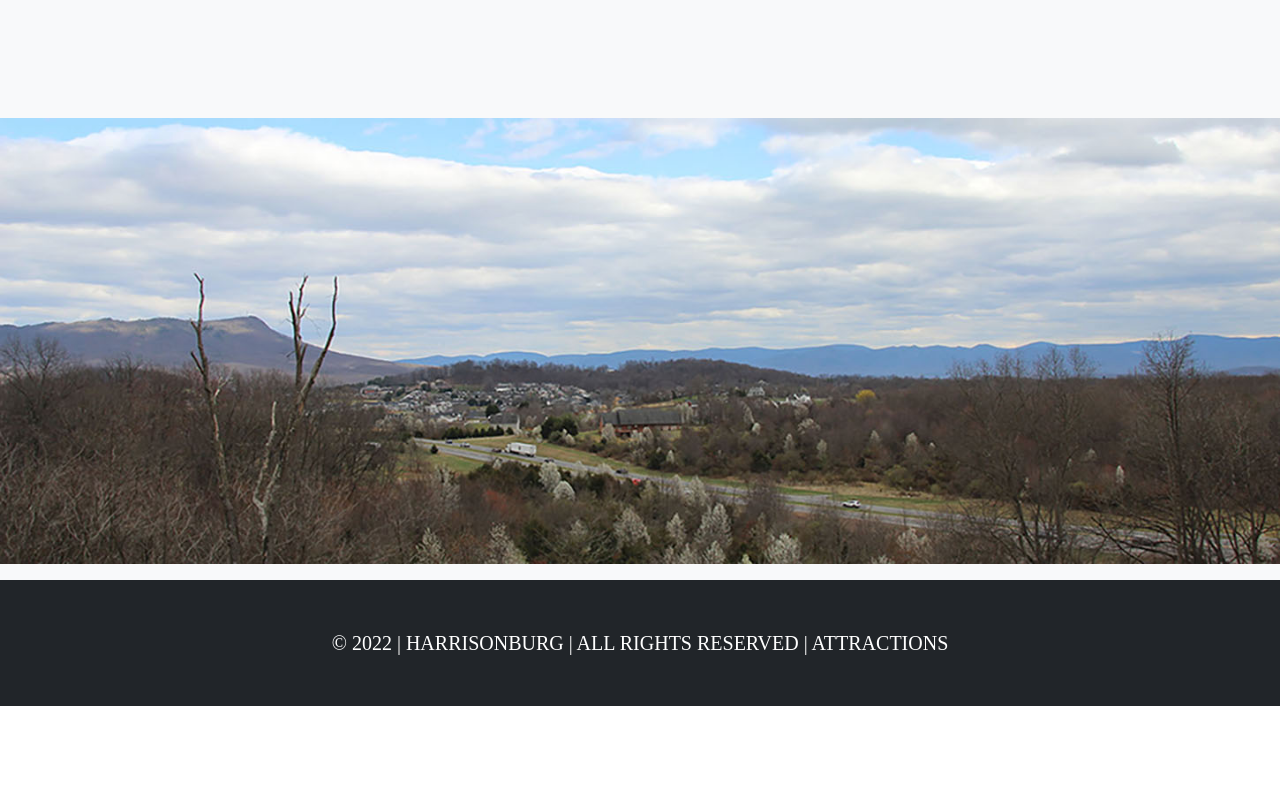
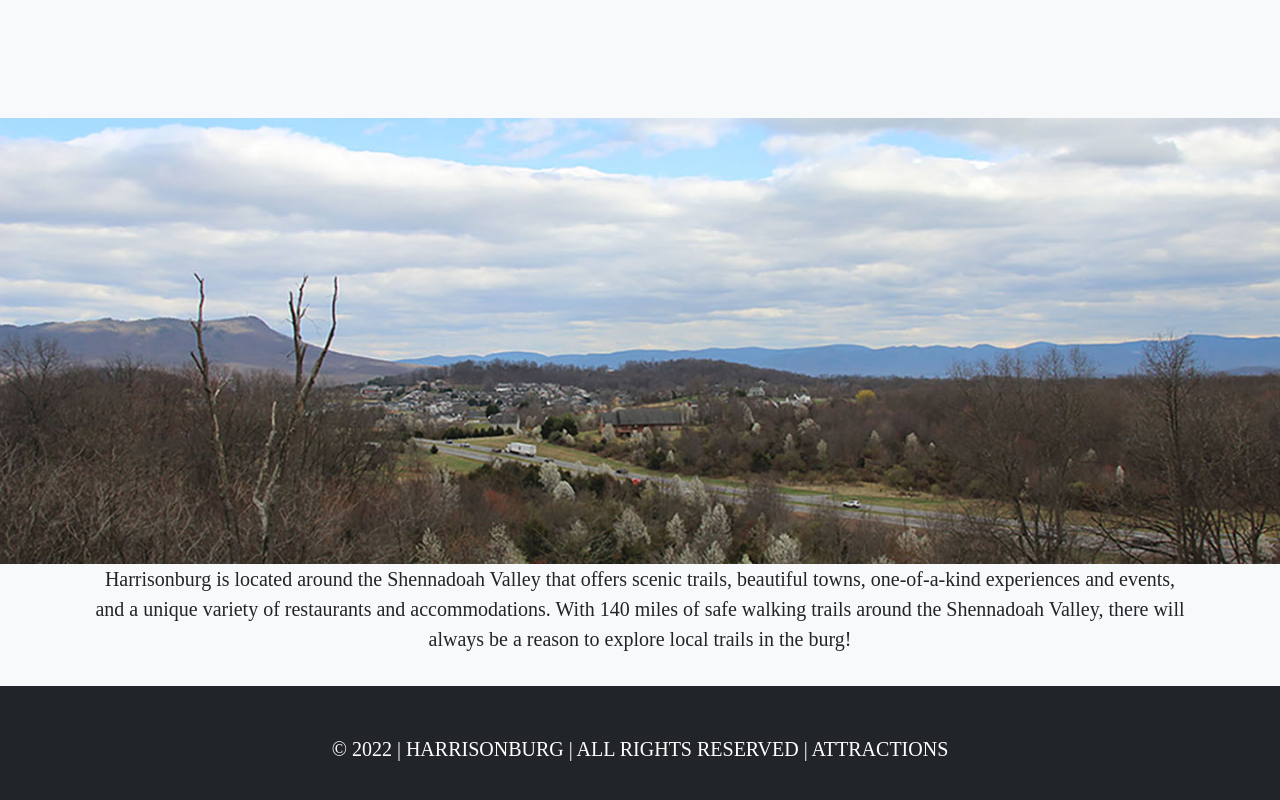
Before and after one commit to eva-ford/aboutthebug, a plain HTML site: page index.html in a window 1280 px wide. Shown: the part 6207-7007 px from the top of the page. Before the commit the page ends 6913 px from the top, so only its background shows below. Drawn offline with nearby package versions, Linux system fonts and the light colour scheme; a web font is replaced by a local one.

Commit message:
Add files via upload

```diff
--- a/index.html
+++ b/index.html
@@ -192,7 +192,7 @@
       <img src="images/image1.jpg" class="img-fluid" class="img-responsive" alt="Georges soda sandwhich shoppe">
     </div>
   </div>
-        <div class="col-13"><p>The historical downtown district is a destination worth stoping by on your next visit to Harrisonburg. Known for their culinary arts, and their passion for local food, you will surely not be dissapointed where you decide to go eat! Especially as they are proud of recieving the 1st recognized Arts and Cultural and Culinart District in Virginia. Visors can even walk, bike or run their way through the 40 block-distric. Harrisonburg’s craft breweries have a strong reputation for friendly service, great events and award winning libations. Harrisonburg is home to five craft beer breweries and one cider brewery all within walking distance.</p>
+        <div class="col-13"><p>The historical downtown district is a destination worth stoping by on your next visit to Harrisonburg. Known for their culinary arts, and their passion for local food, you will surely not be dissapointed where you decide to go eat! Especially as they are proud of recieving the 1st recognized Arts and Cultural and Culinart District in Virginia. Visors can even walk, bike or run their way through the 40 block-distric. Harrisonburg’s craft breweries have a strong reputation for friendly service, great events and award winning libations. Harrisonburg is home to five craft beer breweries and one cider brewery all within walking distance. </p>
               </div>
           </div>
         </div>
@@ -201,6 +201,8 @@
 <div class="bg-light" id="bottom">
     <img src="images/IMG_8863.JPG" class="img-fluid" class="rounded float-start" alt="Students studying on the quad">
     <div class="container px-4">
+      <p>Harrisonburg is located around the Shennadoah Valley that offers scenic trails, beautiful towns, one-of-a-kind experiences and events, and a unique variety of restaurants and accommodations.  With 140 miles of safe walking trails around the Shennadoah Valley, there will always be a reason to explore local trails in the burg!  </p>
+    </p>
         <div class="row gx-4 justify-content-center">
             <div class="col-lg-8">
                 <p class="lead">
```
